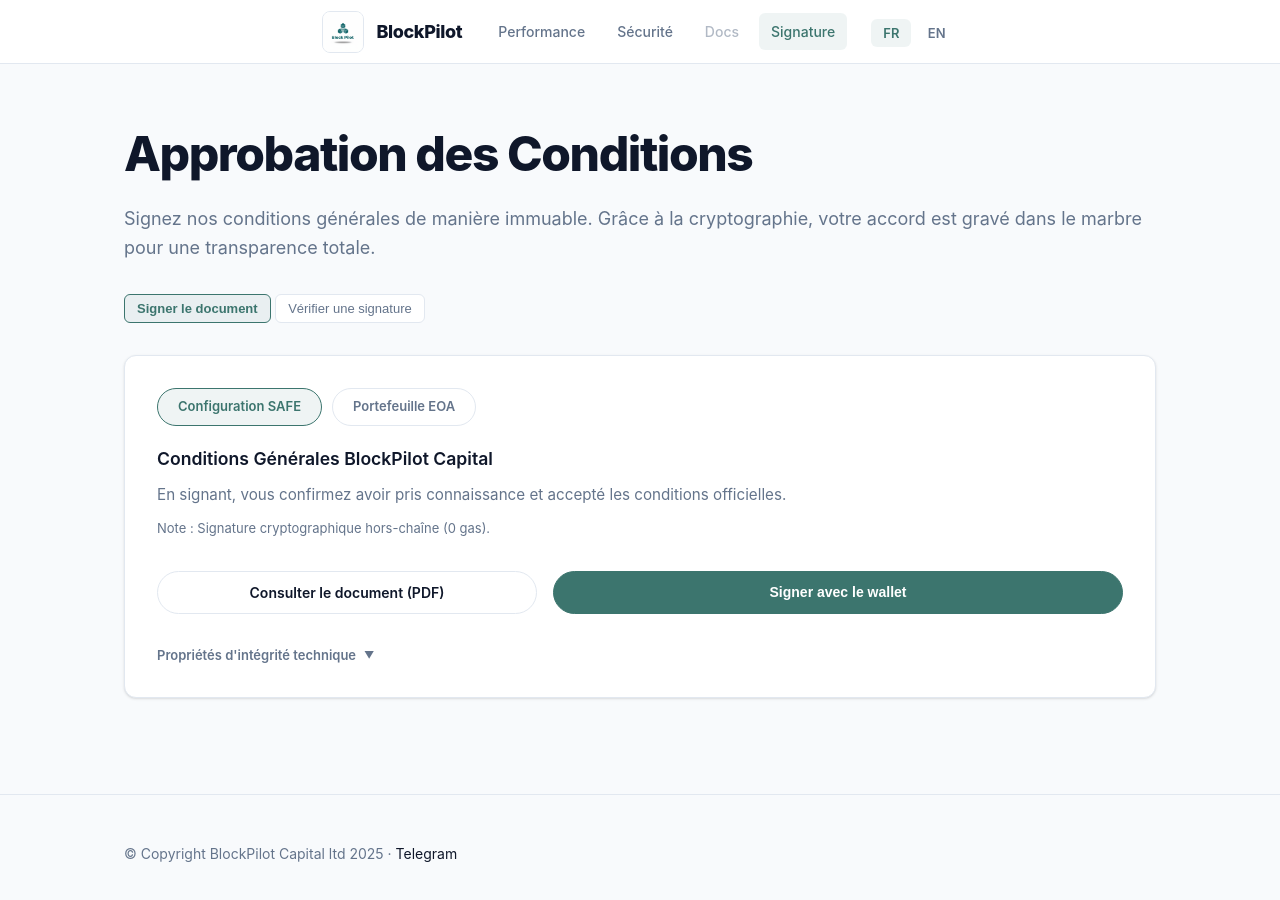
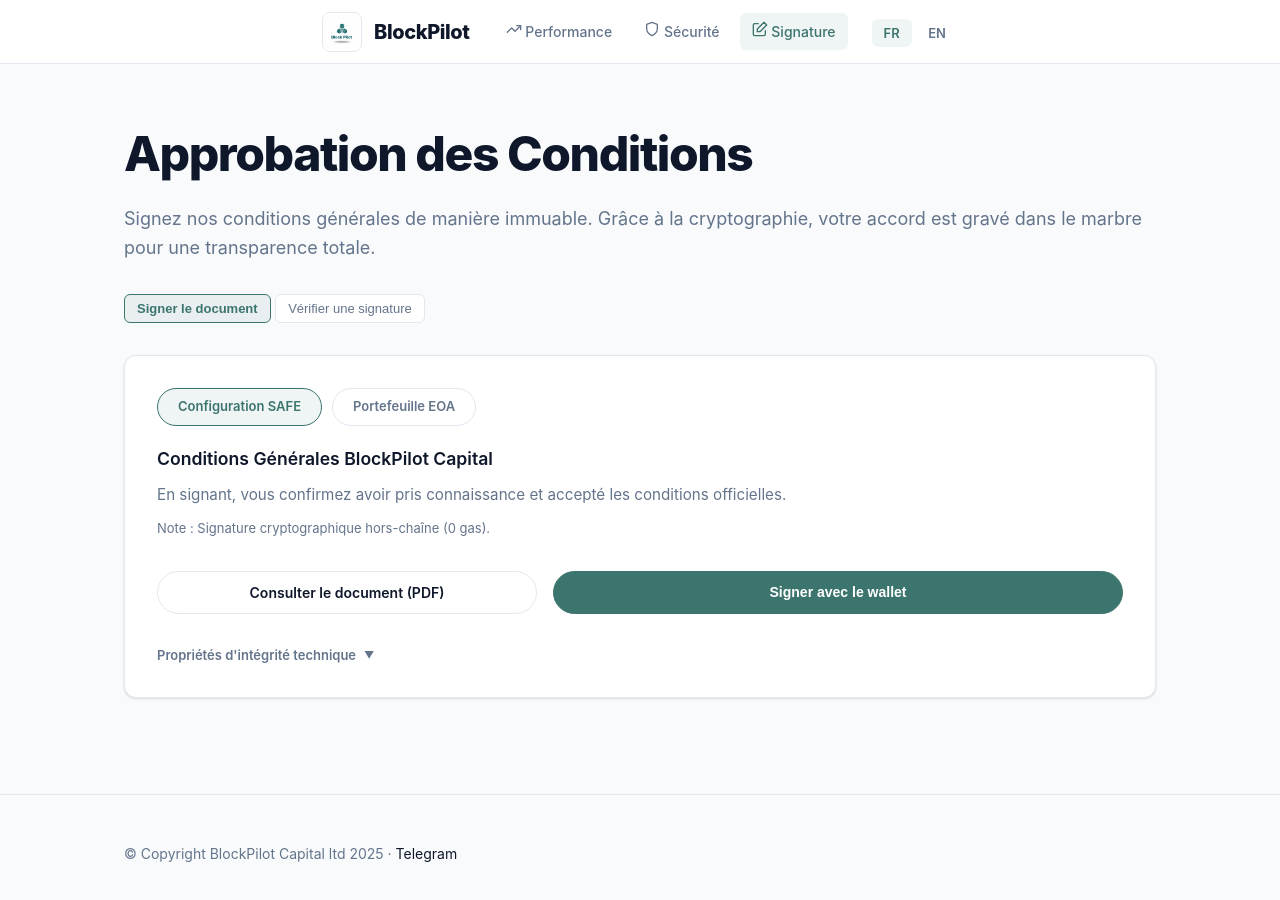
Before and after one commit to tonirangers/BlockPilot, a plain HTML site: page fr/signature.html in a window 1280 px wide. Drawn offline with nearby package versions, Linux system fonts and the light colour scheme; no server answers.

Commit message:
Update signature.html

```diff
--- a/fr/signature.html
+++ b/fr/signature.html
@@ -37,19 +37,32 @@
   <div class="container">
     <nav class="nav">
       <a class="brand" href="./index.html" style="display: flex; align-items: center; gap: 12px; text-decoration: none;">
-  <img class="brand__logo" src="../logo.png" alt="BlockPilot" style="width: 42px; height: 42px;">
-  <span style="font-weight: 800; font-size: 18px; color: var(--bp-text-main); letter-spacing: -0.02em;">BlockPilot</span>
+        <img class="brand__logo" src="../logo.png" alt="BlockPilot" style="width: 40px; height: 40px; border-radius: 8px;">
+        <span style="font-weight: 800; font-size: 20px; color: var(--bp-text-main); letter-spacing: -0.02em;">BlockPilot</span>
       </a>
-        <button class="navToggle" id="navToggle">Menu</button>
+
+      <button class="navToggle" id="navToggle" type="button">Menu</button>
+
       <div class="nav__links">
-          <a href="./index.html#performance">Performance</a>
-          <a href="./index.html#security">Sécurité</a>
-          <a id="navDocs" href="#docs" style="opacity:0.5;">Docs</a>
-          <a href="./signature.html" class="active">Signature</a>
+        <a href="./index.html#performance">
+          <svg width="16" height="16" viewBox="0 0 24 24" fill="none" stroke="currentColor" stroke-width="2" stroke-linecap="round" stroke-linejoin="round"><polyline points="22 7 13.5 15.5 8.5 10.5 2 17"></polyline><polyline points="16 7 22 7 22 13"></polyline></svg>
+          Performance
+        </a>
+
+        <a href="./index.html#security">
+          <svg width="16" height="16" viewBox="0 0 24 24" fill="none" stroke="currentColor" stroke-width="2" stroke-linecap="round" stroke-linejoin="round"><path d="M12 22s8-4 8-10V5l-8-3-8 3v7c0 6 8 10 8 10z"></path></svg>
+          Sécurité
+        </a>
+
+        <a href="./signature.html" class="active">
+          <svg width="16" height="16" viewBox="0 0 24 24" fill="none" stroke="currentColor" stroke-width="2" stroke-linecap="round" stroke-linejoin="round"><path d="M20 14.66V20a2 2 0 0 1-2 2H4a2 2 0 0 1-2-2V6a2 2 0 0 1 2-2h5.34"></path><polygon points="18 2 22 6 12 16 8 16 8 12 18 2"></polygon></svg>
+          Signature
+        </a>
       </div>
+
       <div class="lang">
-          <a class="pill is-active" href="./signature.html">FR</a>
-          <a class="pill" href="../en/signature.html">EN</a>
+        <a class="pill is-active" href="../fr/index.html">FR</a>
+        <a class="pill" href="../en/index.html">EN</a>
       </div>
     </nav>
   </div>
```
Lines whose indentation alone changed are shown as unchanged.
